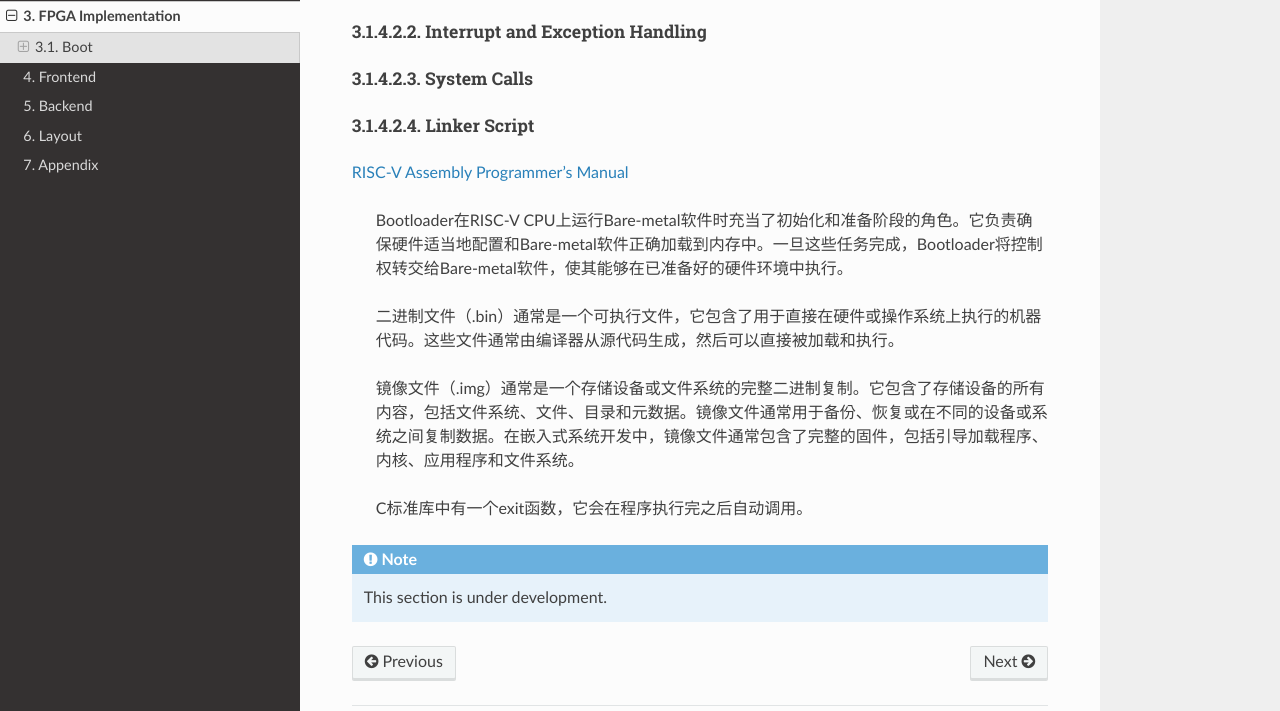
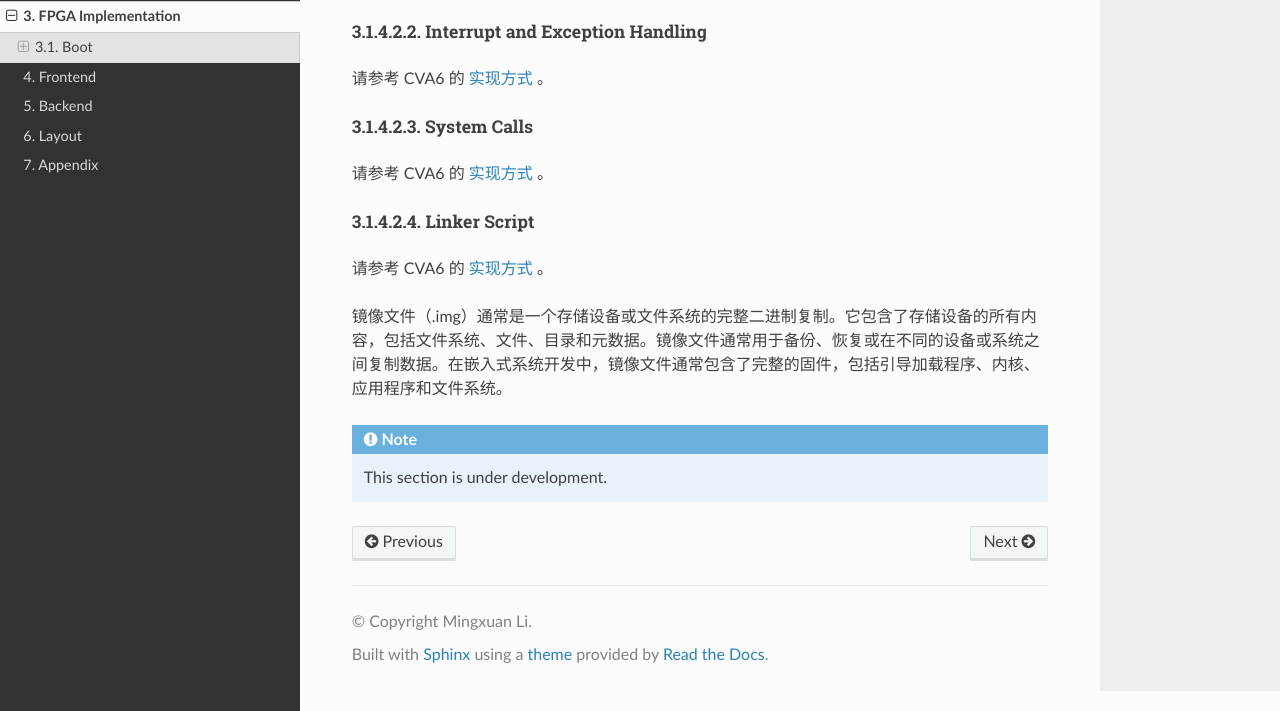
Before and after one commit to Siris-Li/SoC-Tapeout-Tutorial, a Sphinx documentation site: the page built from docs/source/fpga.rst, in a window 1280 px wide and 900 px high, scrolled down 12237 px, cut to the strip 189-900 px from the top of the window. Built offline with Sphinx 7.4.7 and the Read the Docs theme 2.0.0, drawn with Linux system fonts in a browser that asks for light colours.

Commit message:
Update fpga.rst

```diff
--- a/docs/source/fpga.rst
+++ b/docs/source/fpga.rst
@@ -592,36 +592,33 @@ exit 函数是一个标准的 C 库函数，它会结束程序的执行，并将
 Interrupt and Exception Handling
 ***************************
 
-
+请参考 CVA6 的 `实现方式 <https://github.com/openhwgroup/cva6/tree/master/verif/bsp>`__ 。
 
 
 System Calls
 ********************
 
+请参考 CVA6 的 `实现方式 <https://github.com/openhwgroup/cva6/tree/master/verif/bsp>`__ 。
 
 
 Linker Script
 *******************
 
-
-
-
-
-`RISC-V Assembly Programmer's Manual <https://github.com/riscv-non-isa/riscv-asm-manual/blob/master/riscv-asm.md>`__
+请参考 CVA6 的 `实现方式 <https://github.com/openhwgroup/cva6/tree/master/verif/bsp>`__ 。
 
 
 
 
 
-   Bootloader在RISC-V CPU上运行Bare-metal软件时充当了初始化和准备阶段的角色。它负责确保硬件适当地配置和Bare-metal软件正确加载到内存中。一旦这些任务完成，Bootloader将控制权转交给Bare-metal软件，使其能够在已准备好的硬件环境中执行。
-
-   二进制文件（.bin）通常是一个可执行文件，它包含了用于直接在硬件或操作系统上执行的机器代码。这些文件通常由编译器从源代码生成，然后可以直接被加载和执行。
-
-   镜像文件（.img）通常是一个存储设备或文件系统的完整二进制复制。它包含了存储设备的所有内容，包括文件系统、文件、目录和元数据。镜像文件通常用于备份、恢复或在不同的设备或系统之间复制数据。在嵌入式系统开发中，镜像文件通常包含了完整的固件，包括引导加载程序、内核、应用程序和文件系统。
 
 
 
-   C标准库中有一个exit函数，它会在程序执行完之后自动调用。
+
+
+
+
+镜像文件（.img）通常是一个存储设备或文件系统的完整二进制复制。它包含了存储设备的所有内容，包括文件系统、文件、目录和元数据。镜像文件通常用于备份、恢复或在不同的设备或系统之间复制数据。在嵌入式系统开发中，镜像文件通常包含了完整的固件，包括引导加载程序、内核、应用程序和文件系统。
+
 
 
 
```
